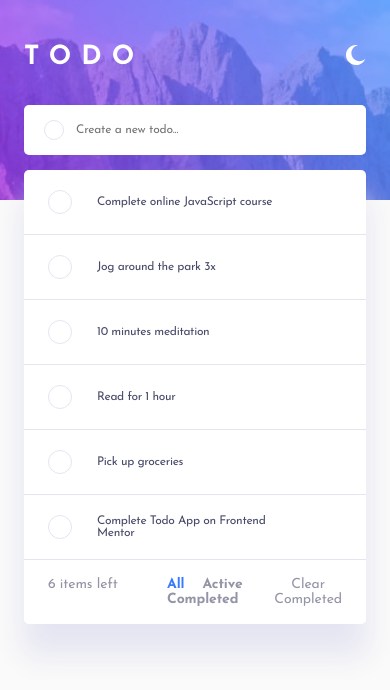
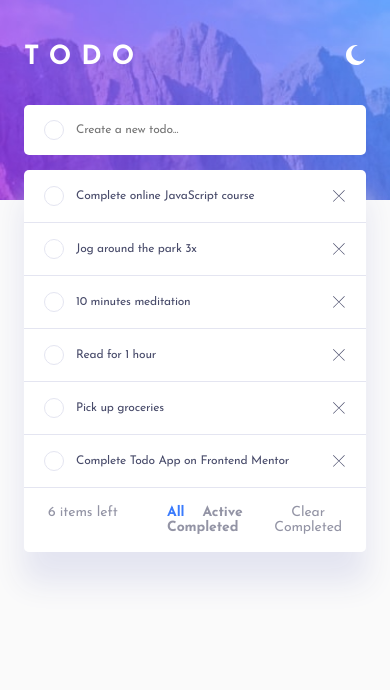
Before and after one commit to Annastrin/frontend-mentor-todo-app, a React (Create React App) app: page / in a window 390 px wide. Shown: the top 690 px of the page. Built offline with nearby package versions, Linux system fonts and the light colour scheme.

Commit message:
Add mobile styles to task component; change delete task button using background image

```diff
--- a/src/components/Task/Task-styles.ts
+++ b/src/components/Task/Task-styles.ts
@@ -1,31 +1,48 @@
 import { css } from '@emotion/react';
-import {colors} from '../App/App-styles';
+import {colors, mq} from '../App/App-styles';
 import checkIcon from './images/icon-check.svg';
+import crossIcon from './images/icon-cross.svg';
 
 export const removeTaskBtn = css`
+  width: 30px;
+  height: 30px;
   margin-right: 0;
   margin-left: auto;
   border: 0;
   padding: 10px;
-  background: none;
+  background-color: transparent;
+  background-image: url(${crossIcon});
+  background-repeat: no-repeat;
+  background-position: center;
+  background-size: 12px;
   cursor: pointer;
-  visibility: hidden;
-  opacity: 0;
-  transition: all 0.3s;
+  transition: all .3s;
   font-size: 0;
+
+  ${mq[1]} {
+    background-size: 18px;
+    visibility: hidden;
+    opacity: 0;
+  }
 `;
 
 export const task = css`
   display: flex;
   align-items: center;
   position: relative;
-  height: 65px;
+  height: 53px;
   max-width: 100%;
   width: 100%;
   border-bottom: 1px solid ${colors.lightTheme.veryLightGrayishBlue};
-  padding: 10px 24px 10px 73px;
+  padding: 10px 12px 10px 52px;
   background-color: ${colors.primary.white};
-  letter-spacing: -0.3px;
+  letter-spacing: -.2px;
+
+  ${mq[1]} {
+    height: 65px;
+    padding: 10px 24px 10px 73px;
+    letter-spacing: -.3px;
+  }
 
   & input {
     position: absolute;
@@ -37,16 +54,20 @@ export const task = css`
   }
 
   &:hover button {
-    visibility: visible;
-    opacity: 1;
+    ${mq[1]} {
+      visibility: visible;
+      opacity: 1;
+    }
   }
 `;
 
 export const taskContent = css`
   display: block;
+  max-height: 100%;
+  color: ${colors.lightTheme.veryDarkGrayishBlue};
   overflow: hidden;
+  text-overflow: ellipsis;
   cursor: pointer;
-  color: ${colors.lightTheme.veryDarkGrayishBlue};
 
   input:checked ~ & {
     color: ${colors.lightTheme.lightGrayishBlue};
@@ -57,16 +78,40 @@ export const taskContent = css`
 export const checkmark = css`
   position: absolute;
   top: 50%;
-  left: 24px;
-  width: 24px;
-  height: 24px;
-  margin-top: -12px;
+  left: 20px;
+  width: 20px;
+  height: 20px;
+  margin-top: -10px;
   border: 1px solid ${colors.lightTheme.veryLightGrayishBlue};
   border-radius: 50%;
   background-color: transparent;
 
+  ${mq[1]} {
+    left: 24px;
+    width: 24px;
+    height: 24px;
+    margin-top: -12px;
+
+    &::before {
+      content: "";
+      display: block;
+      position: absolute;
+      top: 50%;
+      left: 50%;
+      transform: translate(-50%, -50%);
+      width: 22px;
+      height: 22px;
+      border-radius: 50%;
+      background-color: ${colors.primary.white};
+    }
+
+    input:checked ~ label &::before {
+      display: none;
+    }
+  }
+
   &::after {
-    content: '';
+    content: "";
     display: none;
     position: absolute;
     top: 0;
@@ -79,7 +124,9 @@ export const checkmark = css`
     background-position: center;
   }
 
-  input:checked ~ label & {
+  input:checked ~ label &,
+  input:hover ~ label &,
+  label:hover & {
     background-image: ${colors.primary.checkBackground};
     border: 0;
   }
--- a/src/components/Task/Task.tsx
+++ b/src/components/Task/Task.tsx
@@ -1,7 +1,6 @@
 /** @jsxImportSource @emotion/react */
 import { useRef } from "react";
 import { task, taskContent, checkmark, removeTaskBtn } from "./Task-styles";
-import { ReactComponent as IconCross } from "./images/icon-cross.svg";
 
 export interface TaskCallbacks {
   onRemoveTask: (id: number) => void;
@@ -47,12 +46,12 @@ export function Task(props: TaskProps) {
         {props.taskName}
       </label>
       <button
+        type="button"
         css={removeTaskBtn}
         onClick={handleRemove}
         data-testid={name2KebabWithId(props.taskName, props.taskId)}
       >
-        <IconCross />
-        <span>Remove</span>
+        Delete
       </button>
     </div>
   );
```
